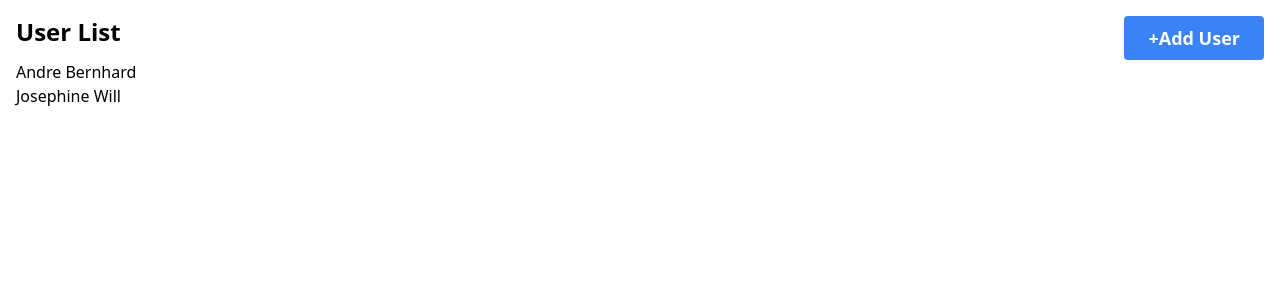
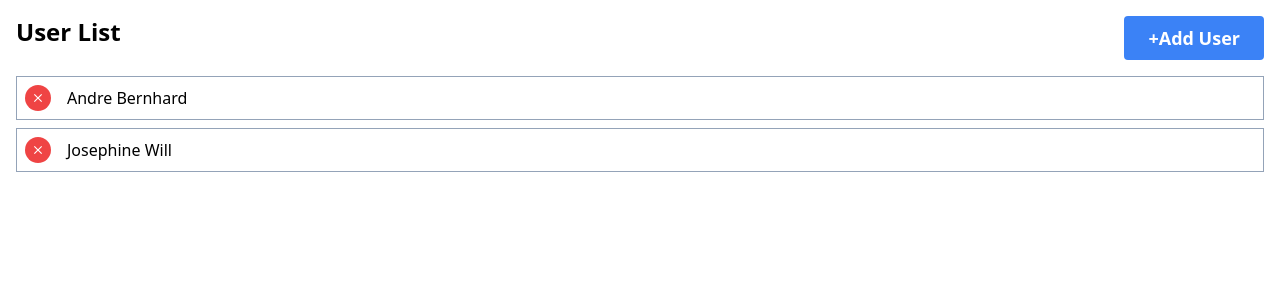
Before and after one commit to sedat355/rtk_query, a React (Vite) app: page / in a window 1280 px wide. Shown: the top 300 px of the page. Built offline with nearby package versions, Linux system fonts and the light colour scheme; data requests are answered from the project's data file.

Commit message:
user' a close icon eklendi ve stil verildi

```diff
--- a/src/components/App.jsx
+++ b/src/components/App.jsx
@@ -4,7 +4,7 @@ import UserList from "./UserList"
 const App = () => {
   return (
     <div>
-      <Header/>
+      <Header title="User List" btnTitle="+Add User"/>
       <UserList/>
     </div>
   )
--- a/src/components/User.jsx
+++ b/src/components/User.jsx
@@ -1,7 +1,15 @@
-const User = ({user}) => {
+import { MdClose } from "react-icons/md"
+import Button from "../reuseable_components/Button"
+
+const User = ({ user }) => {
   return (
-    <div>
-      {user.name}
+    <div className="border border-slate-400 p-2">
+      <div className="flex items-center gap-x-4">
+        <Button btnType="danger" size="circle-sm">
+          <MdClose />
+        </Button>
+        <span>{user.name}</span>
+      </div>
     </div>
   )
 }
--- a/src/components/UserList.jsx
+++ b/src/components/UserList.jsx
@@ -8,7 +8,7 @@ const UserList = () => {
     return <User key={user.id} user={user}/>
   })
   return (
-    <div>
+    <div className="flex flex-col gap-y-2 mt-4">
       {renderedUsers}
     </div>
   )
--- a/src/reuseable_components/Button.jsx
+++ b/src/reuseable_components/Button.jsx
@@ -8,9 +8,9 @@ const Button = ({children, btnType, type="button", size="medium", handleClick, l
 
   const variants = {
     "bg-blue-500 text-white": btnType === "primary",
-    "bg-gray-one text-black opacity-50": btnType === "passive",
-    "bg-green-two text-white": btnType === "success",
-    "bg-red-one text-white": btnType === "danger",
+    "bg-gray-200 text-black opacity-50": btnType === "passive",
+    "bg-green-500 text-white": btnType === "success",
+    "bg-red-500 text-white": btnType === "danger",
     "bg-transparent text-black border border-black-one": btnType === "outline",
     "p-1.5 text-sm rounded-full": size === 'circle-sm',
     "p-2.5 text-lg rounded-full": size === 'circle-md',
--- a/src/reuseable_components/Header.jsx
+++ b/src/reuseable_components/Header.jsx
@@ -1,11 +1,11 @@
 import Button from "./Button"
 
-const Header = () => {
+const Header = ({title, btnTitle}) => {
   return (
     <div className="flex justify-between">
-      <span className="font-bold text-2xl">User List</span>
+      <span className="font-bold text-2xl">{title}</span>
       <Button btnType="primary" size="large">
-        +Add User
+        {btnTitle}
       </Button>
     </div>
   )
```
